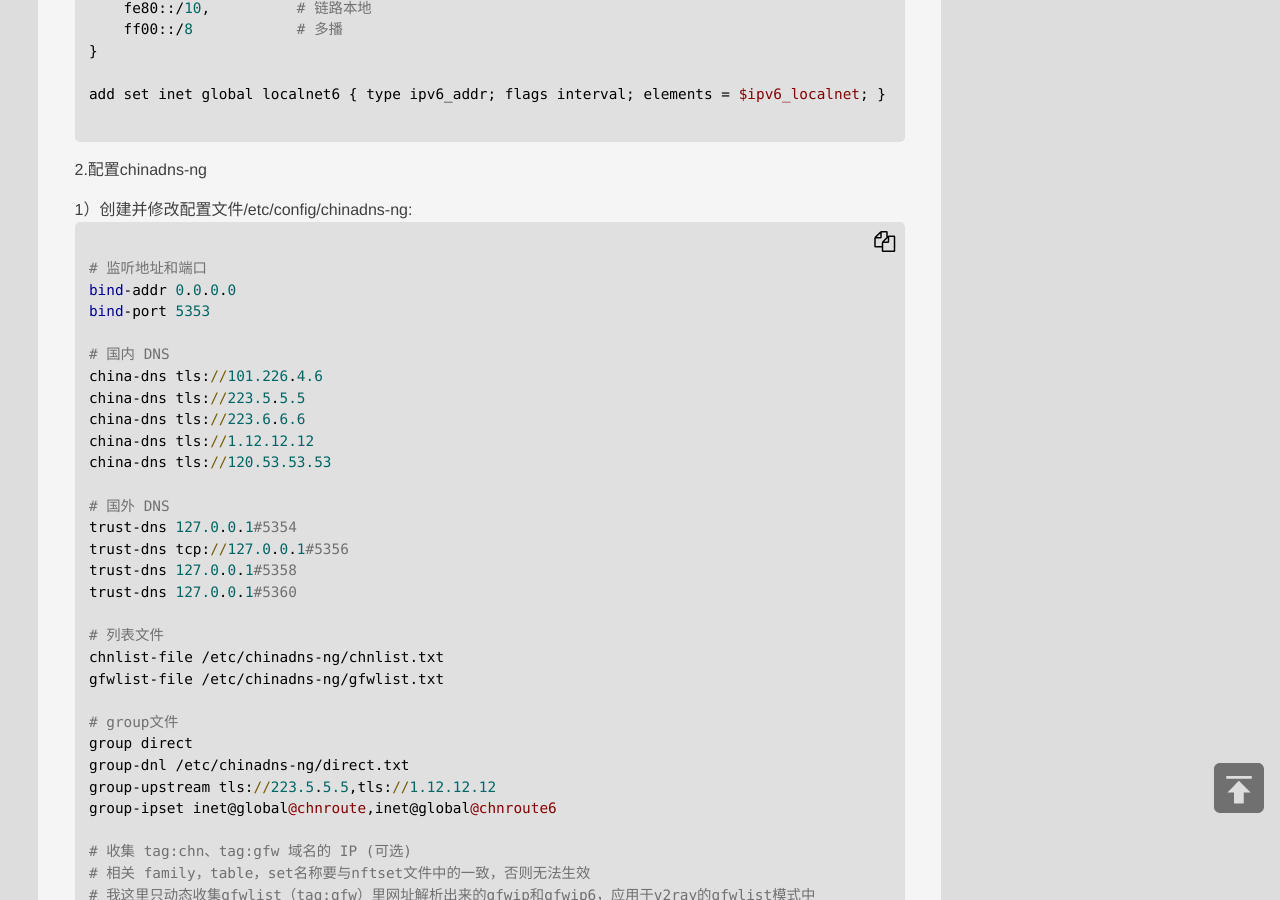
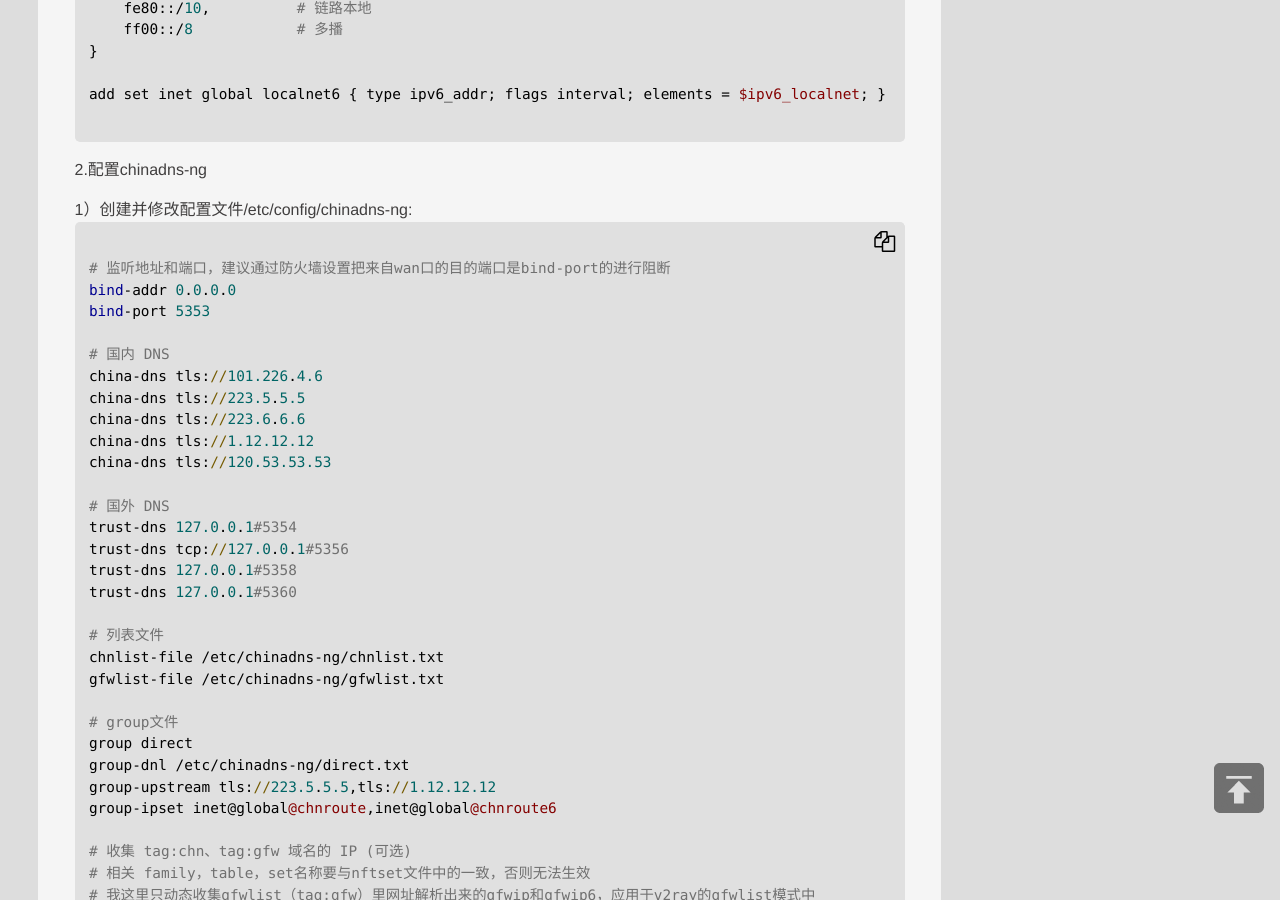
Before and after one commit to jibenfa/jibenfa.github.com, a Jekyll site: the page built from _posts/2025-08-19-E59CA8openwrtE4B88BE4BDBFE794A8chinadns-ngE690ADE9858Dv2rayE5AE9EE78EB0E9808FE6988EE4BBA3E79086.md, in a window 1280 px wide and 900 px high, scrolled down 3087 px. Built offline with Jekyll 4.4.1, drawn with Linux system fonts in a browser that asks for light colours.

Commit message:
Update 2025-08-19-E59CA8openwrtE4B88BE4BDBFE794A8chinadns-ngE690ADE9858Dv2rayE5AE9EE78EB0E9808FE6988EE4BBA3E79086.md

````diff
--- a/_posts/2025-08-19-E59CA8openwrtE4B88BE4BDBFE794A8chinadns-ngE690ADE9858Dv2rayE5AE9EE78EB0E9808FE6988EE4BBA3E79086.md
+++ b/_posts/2025-08-19-E59CA8openwrtE4B88BE4BDBFE794A8chinadns-ngE690ADE9858Dv2rayE5AE9EE78EB0E9808FE6988EE4BBA3E79086.md
@@ -160,7 +160,7 @@ add set inet global localnet6 { type ipv6_addr; flags interval; elements = $ipv6
 1）创建并修改配置文件/etc/config/chinadns-ng:
 ```vim
 
-# 监听地址和端口
+# 监听地址和端口，建议通过防火墙设置把来自wan口的目的端口是bind-port的进行阻断
 bind-addr 0.0.0.0
 bind-port 5353
 
````
